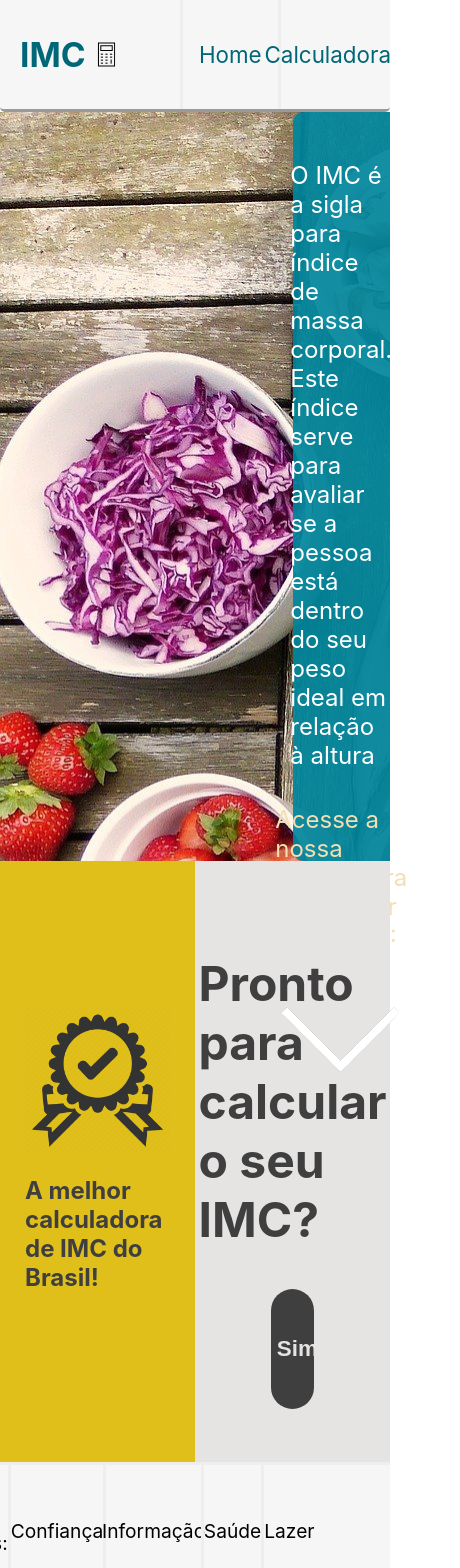
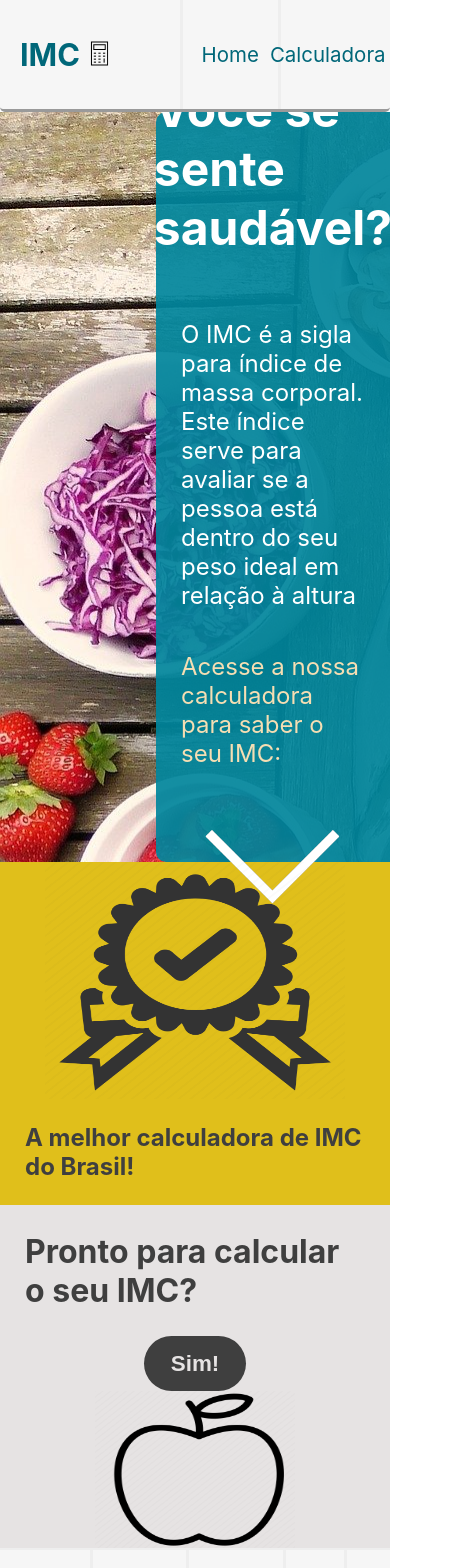
Before and after one commit to Bernardo1411/projetolcc, a Next.js app: page / in a window 390 px wide. Shown: the top 1568 px of the page, 460 px wide, since content can reach past the window. Built offline with nearby package versions, Linux system fonts and the light colour scheme.

Commit message:
Aplicando correçao de bugs, responsividade e animacao

```diff
--- a/components/form/form.js
+++ b/components/form/form.js
@@ -6,7 +6,17 @@ import userContext from "../../store/user-context";
 import styles from "./form.module.css";
 
 function Form(props) {
-  const { email, password, check, birthday, height, weight, title, message, showClose} = props;
+  const {
+    email,
+    password,
+    check,
+    birthday,
+    height,
+    weight,
+    title,
+    message,
+    showClose,
+  } = props;
 
   const emailRef = useRef();
   const passwordRef = useRef();
@@ -37,9 +47,7 @@ function Form(props) {
     <section className={styles.section_form}>
       <div className={styles.section_form_title}>
         <h1>{title}</h1>
-        <p>
-          {message}
-        </p>
+        <p>{message}</p>
       </div>
       <div className={styles.section_form_div}>
         <form
@@ -111,9 +119,11 @@ function Form(props) {
           )}
           <div className={styles.group_button}>
             <button className={styles.send_button}>Enviar</button>
-            {showClose && <button className={styles.send_button} onClick={props.closeForm}>
-              Sair
-            </button>}
+            {showClose && (
+              <button className={styles.send_button} onClick={props.closeForm}>
+                Sair
+              </button>
+            )}
           </div>
         </form>
       </div>
--- a/components/form/form.module.css
+++ b/components/form/form.module.css
@@ -1,42 +1,47 @@
 .section_form {
   display: flex;
-  height: 70%;
-  width: 70%;
-  background-color: #e6e3e3;
-  border-radius: 10px;
   flex-direction: column;
   justify-content: center;
   align-items: center;
+
+  height: 70%;
+  width: 70%;
+  margin: 0px;
+  border-radius: 10px;
+
+  background-color: #e6e3e3;
   color: #3f3f3f;
-  margin: 0px;
 }
 
 .section_form_title {
   display: flex;
+  flex-direction: column;
+  justify-content: center;
+  align-items: center;
+
   height: 20%;
   width: 100%;
   font-weight: bold;
-  flex-direction: column;
-  justify-content: center;
-  align-items: center;
 }
 
 .section_form_div {
   display: flex;
-  height: 50%;
-  width: 100%;
   flex-direction: column;
   justify-content: center;
   align-items: center;
+
+  height: 50%;
+  width: 100%;
   font-size: 1.3rem;
 }
 
 .section_form_form {
   display: flex;
-  height: 100%;
   flex-direction: column;
   justify-content: center;
   align-items: flex-start;
+
+  height: 100%;
 }
 
 .personal_data {
@@ -70,17 +75,18 @@
   width: 86%;
 }
 
-.check_input{
-    margin: 5px 0px;
+.check_input {
+  margin: 5px 0px;
 }
 
-.group_button{
-    display: flex;
-    width: 100%;
-    height: 50%;
-    flex-direction: row;
-    justify-content: flex-start;
-    align-items: center;
+.group_button {
+  display: flex;
+  flex-direction: row;
+  justify-content: flex-start;
+  align-items: center;
+
+  width: 100%;
+  height: 50%;
 }
 
 .send_button {
@@ -88,14 +94,29 @@
   width: 25%;
   margin: 10px;
   border: none;
+  cursor: pointer;
   border-radius: 10px;
+  font-weight: bold;
+  font-size: 1.4rem;
+
   background-color: #3f3f3f;
   color: #e6e3e3;
-  font-weight: bold;
-  font-size: 1.4rem;
 }
 
 .send_button:hover {
   background-color: #e0bf1b;
   color: #3f3f3f;
 }
+
+@media(max-width: 1250px){
+  .section_form {
+    height: 90%;
+    width: 100%;
+    margin: 0px;
+    border-radius: 10px;
+  }
+
+  .section_form_div {
+    font-size: 1.2rem;
+  }
+}
--- a/pages/index.js
+++ b/pages/index.js
@@ -45,6 +45,7 @@ function Home() {
         >
           <h2>Pronto para calcular o seu IMC?</h2>
           <button onClick={openFormHandler}>Sim!</button>
+          <Image src="/images/3769406.png" height="200px" width="200px" />
         </div>
       </section>
       {openForm &&
--- a/store/user-context.js
+++ b/store/user-context.js
@@ -28,7 +28,7 @@ export function UserContextProvider(props) {
     formData.weight && setWeight(formData.weight);
   };
 
-  const CalcIMC = () => weight/((height/100)**2);
+  const CalcIMC = () => Math.floor(weight/((height/100)**2));
 
   const context = {
     email,
--- a/styles/Home.module.css
+++ b/styles/Home.module.css
@@ -1,24 +1,28 @@
 #introduction_section {
   display: flex;
-  height: 55.5%;
+  justify-content: flex-end;
+  align-items: center;
+
+  height: 52.3%;
   width: 100%;
   margin: 0;
   padding: 0;
+
   background-image: url("../public/images/salad-2756467_1920.jpg");
-  justify-content: flex-end;
-  align-items: center;
 }
 
 .introduction_section_content {
   display: flex;
+  flex-direction: column;
+  justify-content: center;
+  align-items: center;
+
   height: 100%;
   width: 25%;
   padding: 0px 25px 0px 25px;
+  border-radius: 10px 0 0 10px;
+
   background-color: hsla(189, 99%, 31%, 0.92);
-  flex-direction: column;
-  justify-content: center;
-  align-items: center;
-  border-radius: 10px 0 0 10px;
 }
 
 .introduction_section_content h2 {
@@ -33,10 +37,11 @@
 
 .main_paragraph {
   display: inherit;
-  height: 40%;
   flex-direction: inherit;
   justify-content: center;
   align-items: center;
+
+  height: 40%;
 }
 
 .introduction_section_content .main_paragraph p {
@@ -45,10 +50,11 @@
 
 .introduction_section_content .main_paragraph a {
   display: inherit;
+  justify-content: center;
+  align-items: center;
+
   height: 100%;
   width: 100%;
-  justify-content: center;
-  align-items: center;
   border-radius: 5px;
 }
 
@@ -58,41 +64,74 @@
 
 .secondery_content {
   display: flex;
-  height: 44.5%;
-  width: 100%;
   flex-direction: row;
   justify-content: flex-start;
   align-items: center;
+
+  height:47.8%;
+  width: 100%;
 }
 
 .secondery_content .introduction_section_content {
   border-radius: 0;
   width: 50%;
   height: 100%;
+
   background-color: #e0bf1b;
 }
 
-.secondery_content .introduction_section_content p, .secondery_content .introduction_section_content h2{
+.secondery_content .introduction_section_content p,
+.secondery_content .introduction_section_content h2 {
   color: #3f3f3f;
   font-weight: bold;
 }
 
 .secondery_content .open_form {
+  display: flex;
+  justify-content: space-around;
+  align-items: center;
   background-color: #e6e3e3;
 }
 
-.secondery_content .open_form button{
+.secondery_content .open_form button {
   height: 20%;
   width: 30%;
   border: none;
   border-radius: 50px;
-  background-color: #3f3f3f;
-  color: #e6e3e3;
+
   font-weight: bold;
   font-size: 1.4rem;
+  color: #e6e3e3;
+
+  background-color: #3f3f3f;
 }
 
-.secondery_content .open_form button:hover{
+.secondery_content .open_form button:hover {
   background-color: #e0bf1b;
   color: #3f3f3f;
 }
+
+@media (max-width: 1050px){
+  .introduction_section_content {
+    height: 100%;
+    width: 60%;
+    padding: 0px 25px 0px 25px;
+    border-radius: 10px 0 0 10px;
+
+    background-color: hsla(189, 99%, 31%, 0.92);
+  }
+
+  .secondery_content {
+    flex-direction: column;
+  }
+
+  .secondery_content .introduction_section_content {
+    border-radius: 0;
+    width: 100%;
+    height: 50%;
+  }
+
+  .secondery_content .open_form h2{
+    font-size: 2rem;
+  }
+}
--- a/styles/globals.css
+++ b/styles/globals.css
@@ -1,6 +1,7 @@
 html {
-  height: 160%;
+  height: 170%;
   width: 100%;
+  scroll-behavior: smooth;
 }
 
 body {
--- a/ui/layout/layout.module.css
+++ b/ui/layout/layout.module.css
@@ -66,7 +66,7 @@
 
 .page_footer {
   display: flex;
-  height: 10%;
+  height: 8%;
   border-radius: 0 0 5px 5px;
   border-top: outset;
   background-color: #f6f6f6;
@@ -74,3 +74,13 @@
   align-items: center;
   font-size: 1.2rem;
 }
+
+@media (max-width: 1050px) {
+  .main_header {
+    font-size: 1.28rem;
+  }
+
+  .page_footer {
+    justify-content: center;
+  }
+}
```
Also changed, not shown: pages/imc/imc.module.css (+108 -35 lines), pages/imc/index.js (+55 -22 lines), public/images/3769406.png (added).
